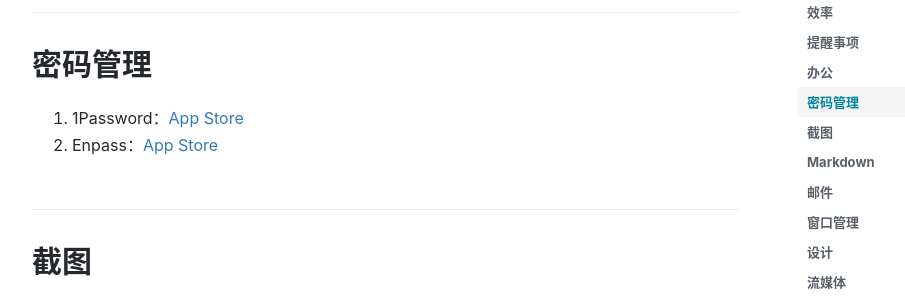
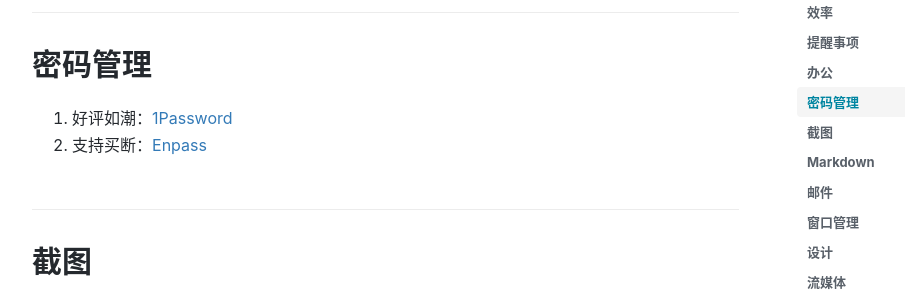
Before and after one commit to ssnhd/ssnhd.github.io, a Jekyll site: the page built from _posts/2022-8-27-mac-app.md, in a window 1280 px wide and 900 px high, scrolled down 2151 px. Shown: the part 152-452 px from the top of the window, without its empty margins (233-1138 px from the left). Built offline with Jekyll 4.4.1, drawn with Linux system fonts in a browser that asks for light colours; nearby versions of some CDN libraries; comment, search, counter and statistics services are not loaded.

Commit message:
Update 2022-8-27-mac-app.md

```diff
--- a/_posts/2022-8-27-mac-app.md
+++ b/_posts/2022-8-27-mac-app.md
@@ -59,8 +59,8 @@
 5. 苹果派：[Keynote 讲演](https://apps.apple.com/cn/app/keynote-%E8%AE%B2%E6%BC%94/id409183694?mt=12)
 
 ## 密码管理
-1. 1Password：[App Store](https://apps.apple.com/cn/app/1password-7-password-manager/id1333542190?mt=12)
-2. Enpass：[App Store](https://apps.apple.com/cn/app/enpass-password-manager/id732710998?mt=12)
+1. 好评如潮：[1Password](https://apps.apple.com/cn/app/1password-7-password-manager/id1333542190?mt=12)
+2. 支持买断：[Enpass](https://apps.apple.com/cn/app/enpass-password-manager/id732710998?mt=12)
 
 ## 截图
 1. 可能是 Mac 上最好用的截图应用：[CleanShot X](https://cleanshot.com/)
```
